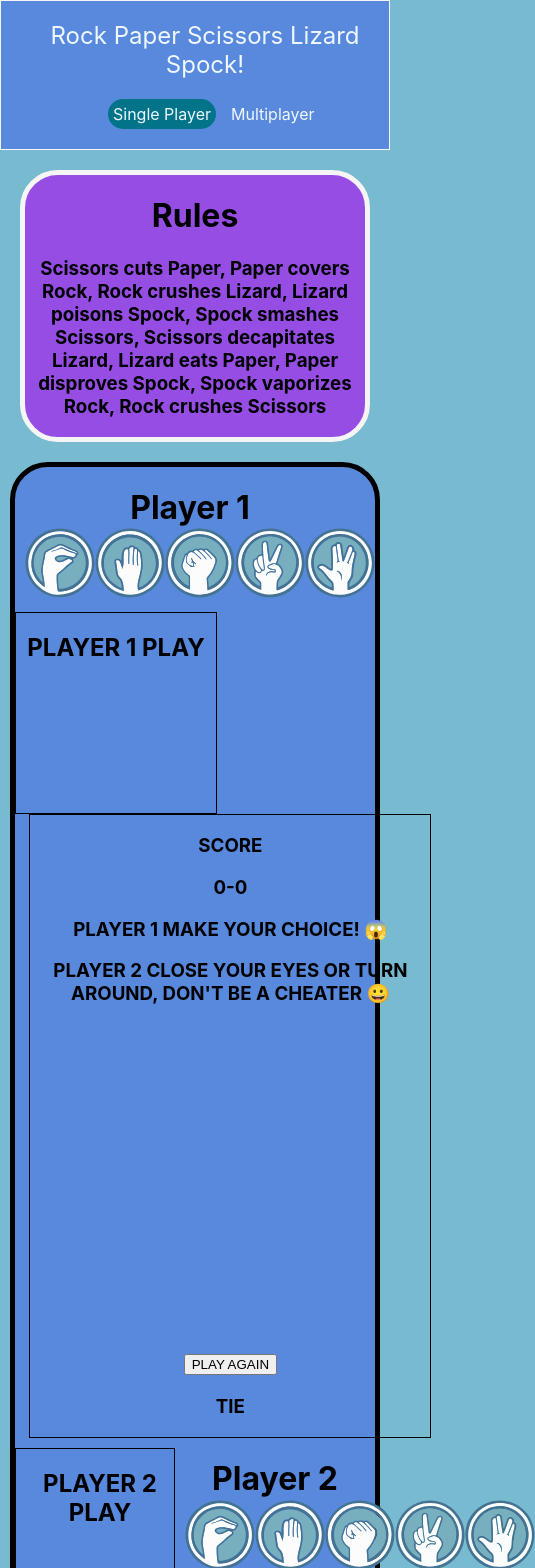
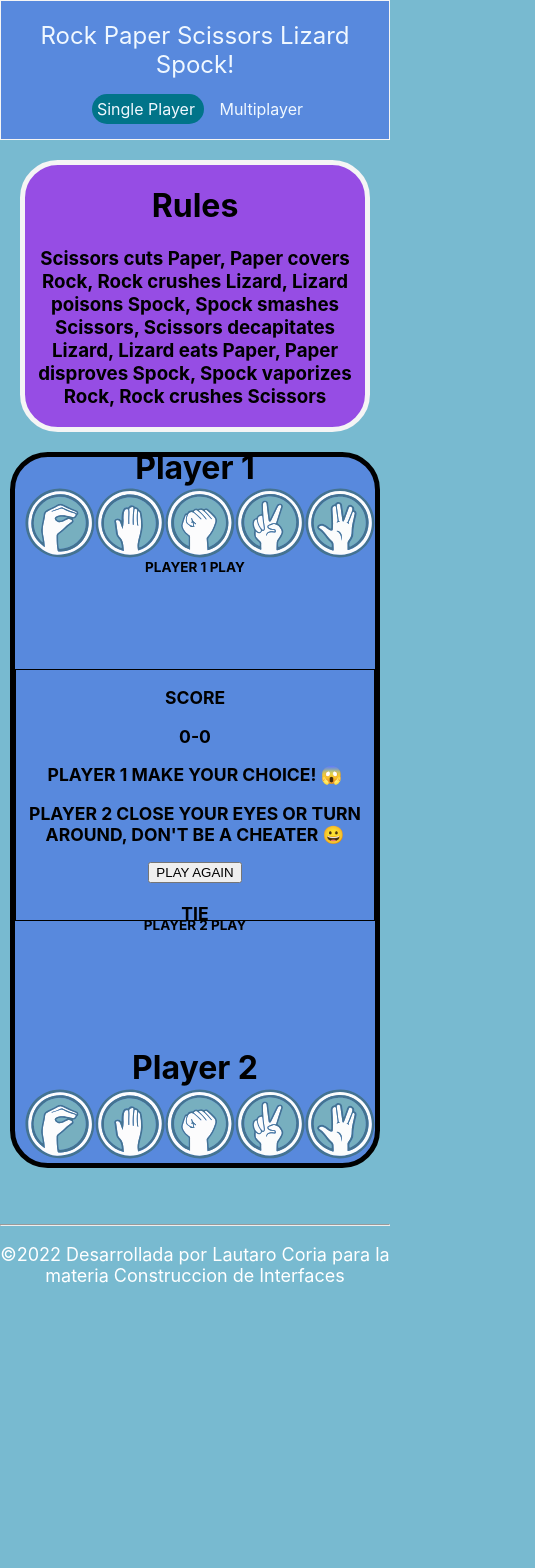
Before and after one commit to lautacoria18/tp-integrador-interfaces, a React (Create React App) app: page /multiplayer in a window 390 px wide. Shown: the top 1568 px of the page, 535 px wide, since content can reach past the window. After the commit the page ends 1304 px from the top, so only its background shows below. Built offline with nearby package versions, Linux system fonts and the light colour scheme.

Commit message:
Pagina full responsive (mobile-tablet-desktop)

```diff
--- a/src/Components/Banner.css
+++ b/src/Components/Banner.css
@@ -6,24 +6,29 @@
     display: flex;
     padding-top: 20px;
     padding-bottom: 20px;
+
 }
 
+
+
 .title{
-    text-align: left;
+
     font-size: 2rem;
     margin-left: 100px;
 }
 
 .nav-buttons{
         margin-top: 10px;
-        margin-left: 590px;
+        margin-left: auto;
+        margin-right: 100px;
         font-size: 1rem;
-        padding-left: 50px;
+
 
 }
 
 
 a{
+
     margin-left: 10px;
     color: aliceblue;
     text-decoration: none;
@@ -39,9 +44,9 @@ a{
 
 
 .title{
-    text-align: center;
+
     font-size: 1.5rem;
-    margin-left: 20px;
+    margin-left: auto;
 }
 
     .navbar{
@@ -52,14 +57,17 @@ a{
         display: block;
         text-align: center;
 
+
     }
 
     .nav-buttons{
+
         margin-top: 20px;
-        margin-left: 25%;
+        margin-right: auto;
         font-size: 1rem;
-        padding-left: 0px;
-        display: flex;
+
+
+
 
 }
 a{
@@ -68,22 +76,14 @@ a{
     color: aliceblue;
     text-decoration: none;
     border-radius: 1cm;
+    padding: auto;
+
 
 
 
 }
 
 
-  }
-a{
-
-    margin-left: 10px;
-    color: aliceblue;
-    text-decoration: none;
-    border-radius: 1cm;
-    padding: 5;
 
 
-
-
-}
+  }
--- a/src/Components/Banner.jsx
+++ b/src/Components/Banner.jsx
@@ -6,7 +6,7 @@ export default function Banner() {
   return (
     <div className='navbar'>
       {console.log(window.location.href)}
-      <div className='title'>Rock Paper Scissors Lizard Spock!</div>
+        <div className='title'>Rock Paper Scissors Lizard Spock!</div>
         <div className='nav-buttons'>
 
           <a href={`/`} style={{
--- a/src/Components/Game.css
+++ b/src/Components/Game.css
@@ -1,4 +1,5 @@
 .videogame{
+
   border: 5px black solid;
   border-radius: 1cm;
   background-color: rgba(0, 0, 255, 0.266);
@@ -28,7 +29,7 @@ img:hover{
 .a {
     display: flex;
     flex-direction: column;
-    margin-left: 0px;
+
     width: 200px;
     text-align: center;
 }
@@ -65,8 +66,8 @@ img:hover{
 }
 
 .mid-container{
-  margin-left: 4%;
-  width: 400px;
+
+  width: 520px;
   border: 1px solid black;
   text-align: center;
 
@@ -80,10 +81,6 @@ img:hover{
 
     margin-top: 330px;
 }
-.score{
-
-
-}
 
 
   .container-play{
@@ -91,7 +88,7 @@ img:hover{
 
     background-color: transparent;
     margin-top: 300px;
-    border: 1px solid #000;
+    border: 1px  #000;
     width: 200px;
     height: 200px;
     perspective: 1000px;
@@ -118,10 +115,6 @@ img:hover{
     margin-top: 80px;
   }
 
-
-.container-play{
-
-  }
 .play-selected{
   text-align: center;
    margin-left: 10px;
@@ -149,29 +142,29 @@ img:hover{
     .images{
       display: block;
        margin-top: -20px;
-      width: 350px;
+      width: auto;
       margin-left: 10px;
 
   }
   .container-play{
 
-
     background-color: transparent;
-    margin-top: 10px;
-    border: 1px solid #000;
-    width: 200px;
-    height: 200px;
+    margin-top: -15px;
+    border: 1px  #000;
+    width: auto;
+    height: 110px;
     perspective: 1000px;
     transition: transform 0.8s;
     transform-style: preserve-3d;
+    font-size:xx-small ;
   }
 
   .a {
-    display: flex;
-    flex-direction: column;
+
     margin-left: 0px;
-    width: 350px;
+    width: auto;
     text-align: center;
+    margin-top: -30PX;
 }
 
 .versus{
@@ -182,4 +175,106 @@ img:hover{
 .yourOptions{
   display: block;
 }
+
+.mid-container{
+  font-size: 15px;
+  height: 250px;
+
+  width: auto;
+  border: 1px solid black;
+  text-align: center;
+
+}
+
+.rivalOptions{
+  display: block;
+}
+
+.winner{
+
+}
+.btn-pa{
+
+  margin-top:auto;
+}
+
+.play-selected{
+  margin-left: 0px;
+  font-size: xx-small;
+  width: auto;
+}
+
+.b{
+
+  width: auto;
+  text-align: center;
+
+}
   }
+
+
+  @media (max-width: 380px) {
+    .a {
+
+
+      width: auto;
+      text-align: center;
+      margin-top: -30PX;
+  }
+  .b {
+
+
+    width: auto;
+    text-align: center;
+    margin-top: -30PX;
+}
+      .mid-container{
+        margin-top: -10px;
+        width: auto;
+        font-size: 13px;
+      }
+
+      .images{
+
+        width: auto;
+      }
+
+      img{
+        width: 63px;
+      }
+
+
+   }
+
+  @media (max-width: 360px) {
+    .a {
+
+
+      width: auto;
+      text-align: center;
+      margin-top: -30PX;
+  }
+  .b {
+
+
+    width: auto;
+    text-align: center;
+    margin-top: -30PX;
+}
+      .mid-container{
+        margin-top: -10px;
+        width: auto;
+        font-size: 13px;
+      }
+
+      .images{
+
+        width: auto;
+      }
+
+      img{
+        width: 60px;
+      }
+
+
+   }
--- a/src/Components/Game.jsx
+++ b/src/Components/Game.jsx
@@ -173,8 +173,9 @@ return(
                     </div>
                     <div className='container-play'>
                                <div className= 'play-selected'>
+                                    <h2>PLAYER 1 PLAY</h2>
                                     <PlaySelected image={player1Play}  />
-                                    <h2>PLAYER 1 PLAY</h2>
+
                             </div>
                             </div>
                 </div>
@@ -187,8 +188,9 @@ return(
                 <div className='rivalOptions'>
                 <div className='container-play' >
                                <div className= 'play-selected'>
+                                    <h2>COM PLAY</h2>
                                     <PlaySelected image={comPlay}  />
-                                    <h2>COM PLAY</h2>
+
                             </div>
                             </div>
                     <div className='b'>
```
